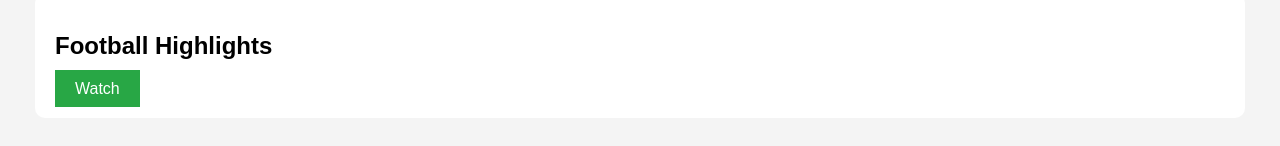
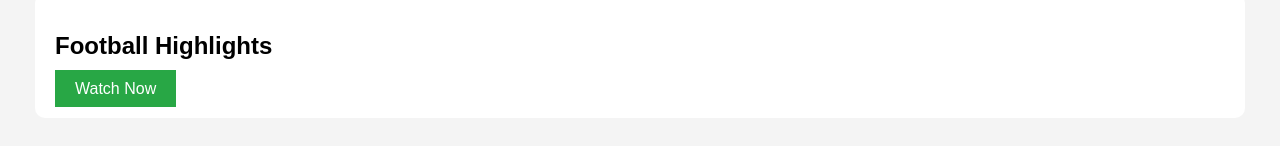
Before and after one commit to qmashamba02-netizen/study-guides-and-notes, a plain HTML site: page index.html in a window 1280 px wide. Shown: the part 478-624 px from the top of the page. Drawn offline with Linux system fonts and the light colour scheme.

Commit message:
Update index.html

```diff
--- a/index.html
+++ b/index.html
@@ -32,7 +32,7 @@ header{background:#111;color:white;padding:20px;text-align:center}
 
 <div class="card">
 <h2>Football Highlights</h2>
-<a class="btn" href="YOUR_MONETIZED_LINK">Watch</a>
+<a class="btn" href="https://shrinkme.io/xyz456">Watch Now</a>
 </div>
 
 </div>
```
